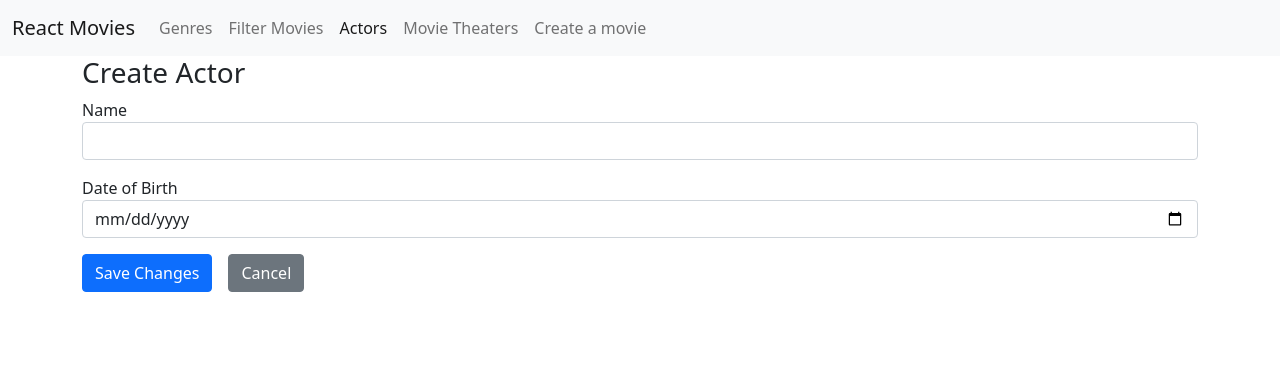
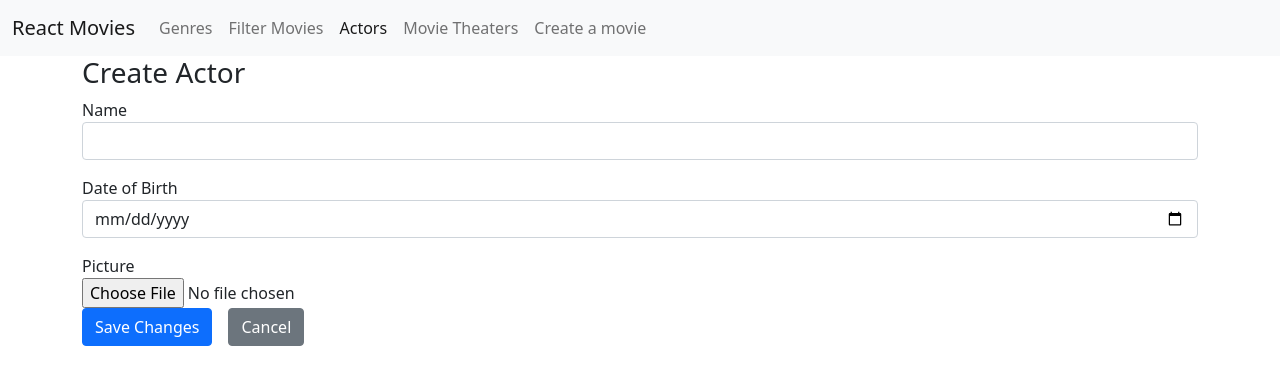
Before and after one commit to moizAsh/MoivesUI, a React (Create React App) app: page /actors/create in a window 1280 px wide. Shown: the top 384 px of the page. Built offline with nearby package versions, Linux system fonts and the light colour scheme.

Commit message:
Actor added imagefield

```diff
--- a/src/actors/ActorForm.tsx
+++ b/src/actors/ActorForm.tsx
@@ -5,6 +5,7 @@
 import actorCreationDTO from "./actors.model";
 import * as Yup from 'yup';
 import DateField from "../forms/DateField";
+import ImageField from "../forms/ImageField";
 export default function ActionForm(props: actorFormProps){
     return (
         <Formik
@@ -20,7 +21,7 @@
                 <Form>
                     <TextField displayName="Name" field="name" />
                     <DateField displayName="Date of Birth" field="dateOfBirth"/>
-
+                    <ImageField displayName="Picture" field="picture" imageUrl={props.model.pictureUrl}/>
                     <Button disabled={formikProps.isSubmitting}
                         type="submit"
                     >Save Changes</Button>
--- a/src/actors/EditActor.tsx
+++ b/src/actors/EditActor.tsx
@@ -6,7 +6,10 @@
         <>
             <h3>Edit Actor</h3>
             <h3>Create Actor</h3>
-            <ActionForm model={{name: 'Tom holland', dateOfBirth: new Date('1996-06-01T00:00:00')}}
+            <ActionForm model={{name: 'Arnold', dateOfBirth: new Date('1996-06-01T00:00:00'),
+            pictureUrl:'https://upload.wikimedia.org/wikipedia/commons/thumb/a/af/Arnold_Schwarzenegger_by_Gage_Skidmore_4.jpg/220px-Arnold_Schwarzenegger_by_Gage_Skidmore_4.jpg'
+
+        }}
             onSubmit={values => console.log(values)}/>
         </>
     )
--- a/src/actors/actors.model.d.ts
+++ b/src/actors/actors.model.d.ts
@@ -1,4 +1,6 @@
 export default interface actorCreationDTO{
     name:string;
     dateOfBirth?: Date;
+    picture?: File;
+    pictureUrl?: string;
 }
--- a/src/forms/DateField.tsx
+++ b/src/forms/DateField.tsx
@@ -9,7 +9,7 @@
             <input type="date" className="form-control"
                 id={props.field}
                 name={props.field}
-                defaultValue={values[props.field]?.toLocaleDateString('en-UK')}
+                defaultValue={values[props.field]?.toLocaleDateString('en-CA')}
                 onChange={e => {
                     const date = new Date(e.currentTarget.value + 'T00:00:00');
                     values[props.field] = date;
--- /dev/null
+++ b/src/forms/ImageField.tsx
@@ -0,0 +1,73 @@
+import { rejects } from "assert";
+import { resolve } from "dns";
+import { useFormik, useFormikContext } from "formik";
+import { read } from "fs";
+import { ChangeEvent, useState } from "react";
+
+export default function ImageField(props: imageFieldProps){
+    const [imageBase64, setImageBase64] = useState('');
+    const [imageUrl,setImageURL] = useState(props.imageUrl);
+    const {values} = useFormikContext<any>();
+
+    const divStyle = {marginTop: '10px'}
+    const imgStyle = {width: '450px'}
+
+    const handleChange = (eventsArgs: ChangeEvent<HTMLInputElement>) => {
+        if (eventsArgs.currentTarget.files){
+            const file = eventsArgs.currentTarget.files[0];
+            if (file){
+                toBase64(file)
+                .then((base64Representation: string)=> setImageBase64(base64Representation))
+                .catch(error => console.error(error));
+                values[props.field]= file;
+                setImageURL('')
+            } else {
+                setImageBase64('');
+
+            }
+        }
+    }
+
+    const toBase64 = (file: File) => {
+        return new Promise<string>((resolve,reject)=>{
+            const reader = new FileReader();
+            reader.readAsDataURL(file);
+            reader.onload = () => resolve(reader.result as string);
+            reader.onerror = (error) => reject(error);
+        })
+    }
+
+    return (
+        <div>
+            <label>{props.displayName}</label>
+            <div>
+                <input type="file" accept=".jpg,.jpeg,.png" onChange={handleChange}/>
+            </div>
+            {imageBase64 ?
+                <div>
+                    <div style={divStyle}>
+                        <img style={imgStyle} src={imageBase64} alt="selected"/>
+                    </div>
+
+                </div>: null  }
+
+                {imageUrl ?
+                <div>
+                    <div style={divStyle}>
+                        <img style={imgStyle} src={imageUrl} alt="selected"/>
+                    </div>
+
+                </div>: null  }
+        </div>
+    )
+
+}
+
+interface imageFieldProps{
+    displayName: string;
+    imageUrl: string;
+    field: string;
+}
+ImageField.defaultProps = {
+    imageUrl: ''
+}
```
